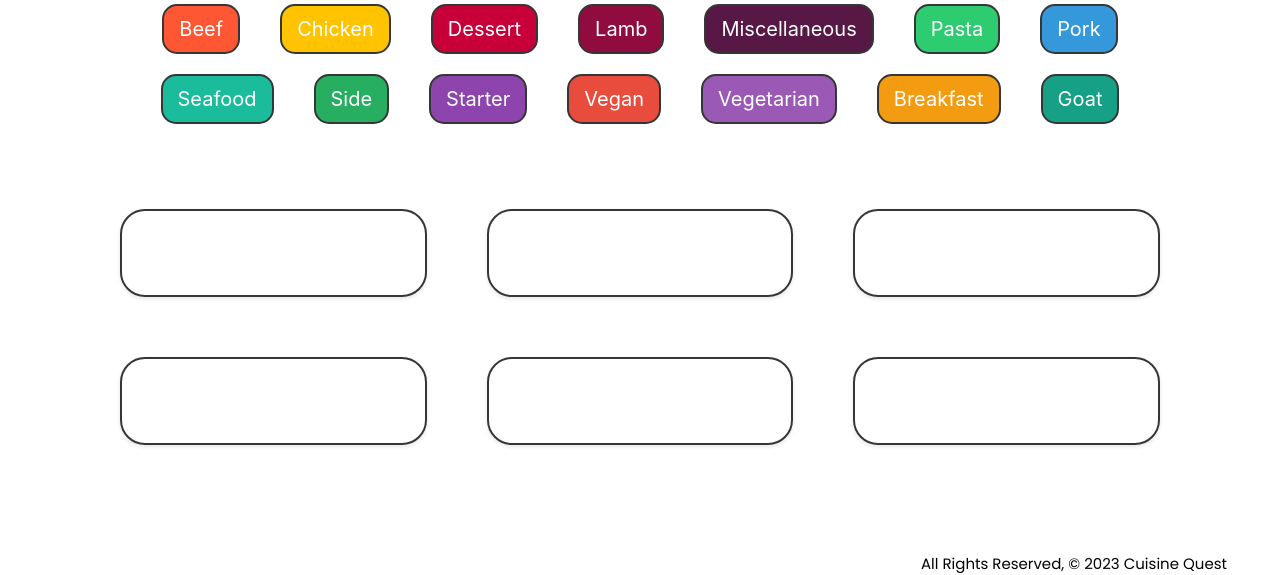
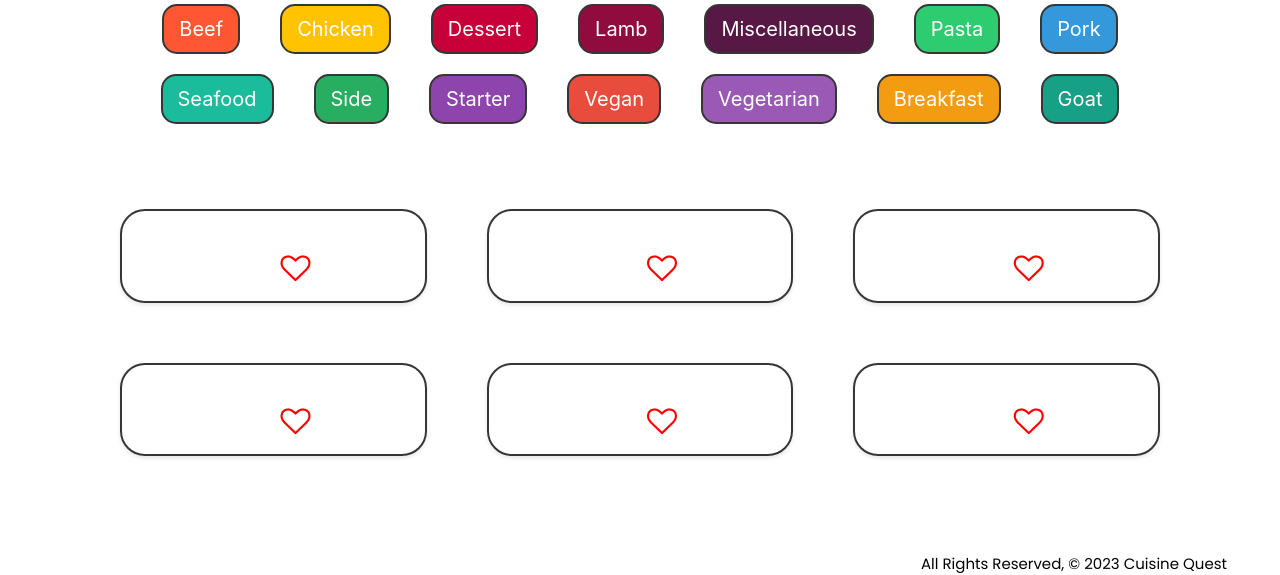
Before and after one commit to andrewsegovia00/CuisineQuest, a Django app: page /dishes_list/ in a window 1280 px wide. Shown: the part 225-800 px from the top of the page. Run offline with Django 4.2, Linux system fonts and the light colour scheme; data that the repository does not hold is empty.

Commit message:
dishes list add to favorite feature update

```diff
--- a/cuisinequest/settings.py
+++ b/cuisinequest/settings.py
@@ -1,5 +1,4 @@
 import os
-from dotenv import load_dotenv
 from pathlib import Path
 import environ
 
@@ -7,9 +6,6 @@ environ.Env()
 environ.Env.read_env()
 
 from pathlib import Path
-
-BASE_DIR = os.path.dirname(os.path.dirname(os.path.abspath(__file__)))
-load_dotenv(os.path.join(BASE_DIR, '.env'))
 
 # Build paths inside the project like this: BASE_DIR / 'subdir'.
 BASE_DIR = Path(__file__).resolve().parent.parent
--- a/main_app/static/css/nav.css
+++ b/main_app/static/css/nav.css
@@ -74,7 +74,7 @@ nav ul a {
     box-shadow: 0 2px 2px 0 rgba(0, 0, 0, 0.14), 0 3px 1px -2px rgba(0, 0, 0, 0.12), 0 1px 5px 0 rgba(0, 0, 0, 0.2);
 }
 
-#hamburgerClosed {
+/* #hamburgerClosed {
     background-image: url('../assets/Hamburger.png');
     height: 2rem;
     width: 2rem;
@@ -88,4 +88,4 @@ nav ul a {
 
 #hidden {
     display: none;
-}
+} */
--- a/main_app/static/css/style.css
+++ b/main_app/static/css/style.css
@@ -148,13 +148,27 @@ input[type="text"],
 
 .meal-card h3 {
   margin-top: 0;
+  font-size: 30px;
+  display: -webkit-box;
+  -webkit-line-clamp: 1;
+  -webkit-box-orient: vertical;
+  overflow: hidden;
+  text-overflow: ellipsis;
 }
+
 
 .meal-card img {
   max-width: 100%;
   height: auto;
   border-radius: 25px;
   padding: 20px;
+}
+
+#dishes-heart {
+  right: 0;
+  font-size: 30px;
+  cursor: pointer;
+  color: red;
 }
 
 #active-category {
@@ -229,7 +243,7 @@ input[type="text"],
   margin: 0;
 }
 
-.heart-icon {
+#daily-heart {
   position: absolute;
   bottom: 0;
   right: 0;
@@ -237,5 +251,4 @@ input[type="text"],
   cursor: pointer;
   color: red;
   margin: 10px;
-  transition: transform 0.3s;
 }
--- a/main_app/templates/dishes/daily_dish.html
+++ b/main_app/templates/dishes/daily_dish.html
@@ -12,7 +12,7 @@
     <form id="addToListForm" action="{% url 'add_to_my_list' dish_name %}" method="post">
         {% csrf_token %}
         <input type="submit" value="+" class="add-button" style="display: none;">
-        <span class="heart-icon">
+        <span class="heart-icon" id="daily-heart">
             <i class="fa fa-heart-o"></i>
         </span>
     </form>
--- a/main_app/templates/dishes/dishes.html
+++ b/main_app/templates/dishes/dishes.html
@@ -44,9 +44,43 @@
         <li class="meal-card">
             <h3>{{ meal.strMeal }}</h3>
             <img src="{{ meal.strMealThumb }}" alt="{{ meal.strMeal }}">
+            <form class="add-to-list-form" action="{% url 'add_to_my_list' meal.strMeal %}" method="post">
+                {% csrf_token %}
+                <input type="submit" value="+" class="add-button" style="display: none;">
+                <span class="heart-icon" id="dishes-heart">
+                    <i class="fa fa-heart-o"></i>
+                </span>
+            </form>
         </li>
         {% endfor %}
     </ul>
 
+    <script>
+        document.addEventListener('DOMContentLoaded', function() {
+            const heartIcons = document.querySelectorAll('.heart-icon');
+
+            heartIcons.forEach(heartIcon => {
+                const form = heartIcon.closest('.add-to-list-form');
+                const addButton = form.querySelector('.add-button');
+
+                heartIcon.addEventListener('click', function() {
+                    form.submit();
+                });
+            });
+        });
+    </script>
+
+<script src="https://code.jquery.com/jquery-3.6.0.min.js"></script>
+<script>
+$(document).ready(function() {
+  $(".heart-icon").on("mouseenter", function() {
+    $(this).find("i").removeClass("fa-heart-o").addClass("fa-heart");
+  });
+
+  $(".heart-icon").on("mouseleave", function() {
+    $(this).find("i").removeClass("fa-heart").addClass("fa-heart-o");
+  });
+});
+</script>
 
 {% endblock %}
```
